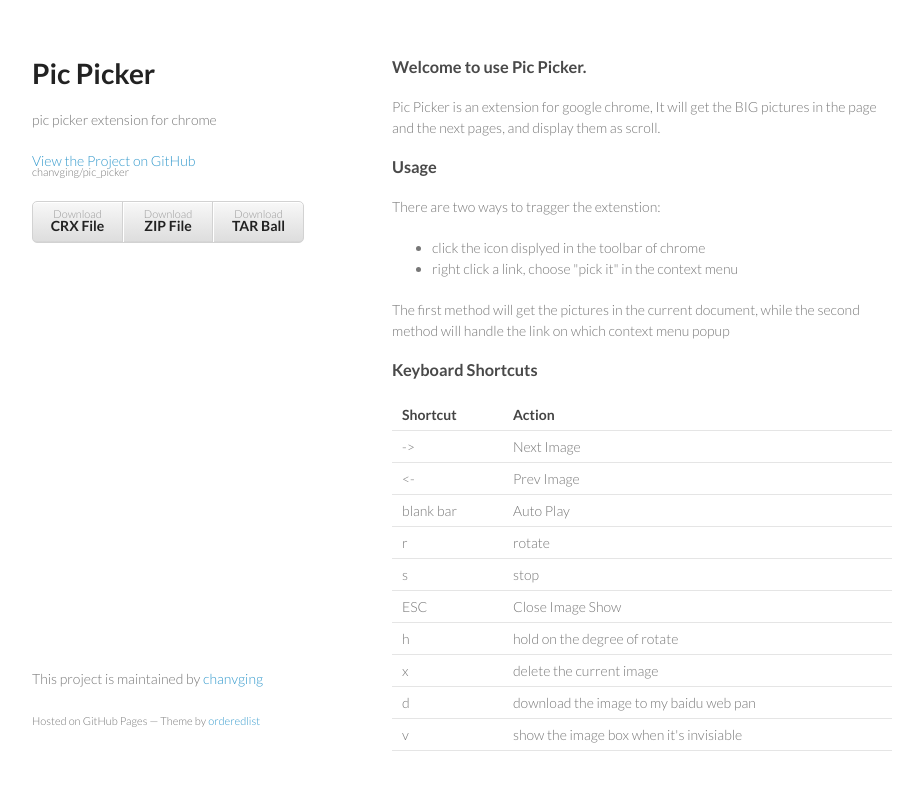
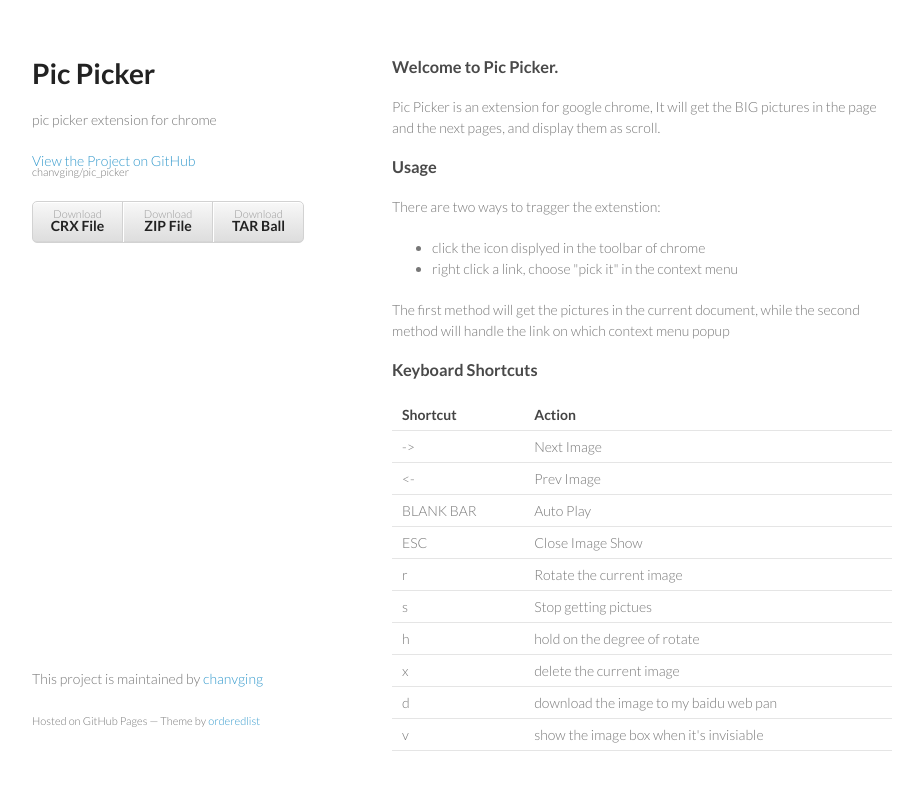
Before and after one commit to chanvging/pic_picker, a plain HTML site: page index.html in a window 1280 px wide. Shown: the whole page, without its empty margins (178-1101 px from the left). Drawn offline with Linux system fonts and the light colour scheme.

Commit message:
change the view of index.php

```diff
--- a/index.html
+++ b/index.html
@@ -28,7 +28,7 @@
         </ul>
       </header>
       <section>
-        <h3>Welcome to use Pic Picker.</h3>
+        <h3>Welcome to Pic Picker.</h3>
 
 <p>Pic Picker is an extension for google chrome, It will get the BIG pictures in the page and the next pages, and display them as scroll.</p>
 <!--
@@ -54,10 +54,10 @@ $ git checkout gh-pages
 <tr><th>Shortcut</th><th>Action</th></tr>
 <tr><td>-></td><td>Next Image</td></tr>
 <tr><td><-</td><td>Prev Image</td></tr>
-<tr><td>blank bar</td><td>Auto Play</td></tr>
-<tr><td>r</td><td>rotate</td></tr>
-<tr><td>s</td><td>stop</td></tr>
+<tr><td>BLANK BAR</td><td>Auto Play</td></tr>
 <tr><td>ESC</td><td>Close Image Show</td></tr>
+<tr><td>r</td><td>Rotate the current image</td></tr>
+<tr><td>s</td><td>Stop getting pictues</td></tr>
 <tr><td>h</td><td>hold on the degree of rotate</td></tr>
 <tr><td>x</td><td>delete the current image</td></tr>
 <tr><td>d</td><td>download the image to my baidu web pan</td></tr>
```
